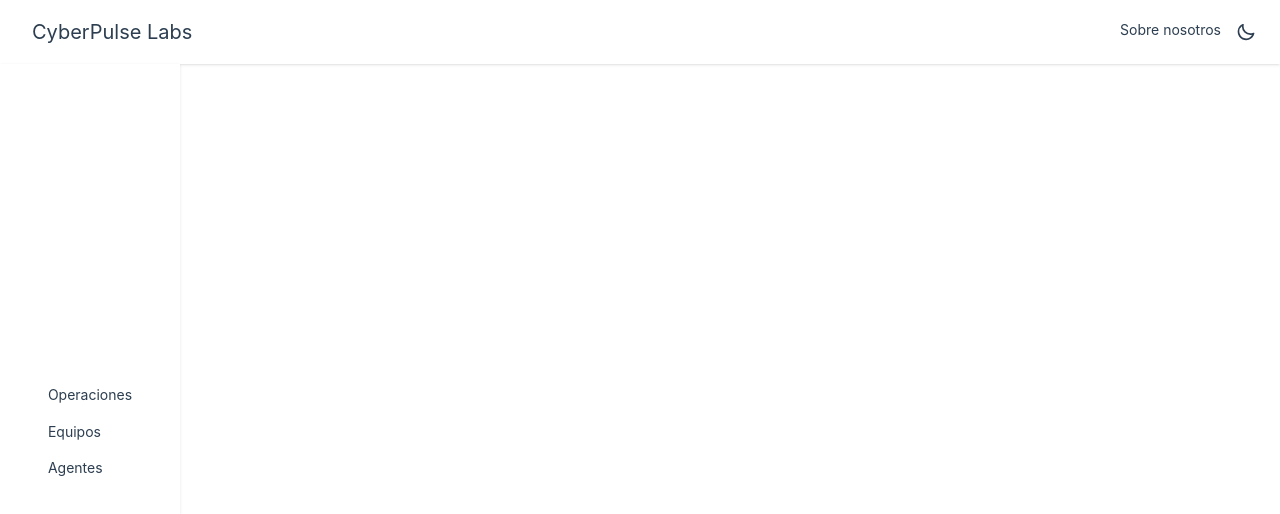
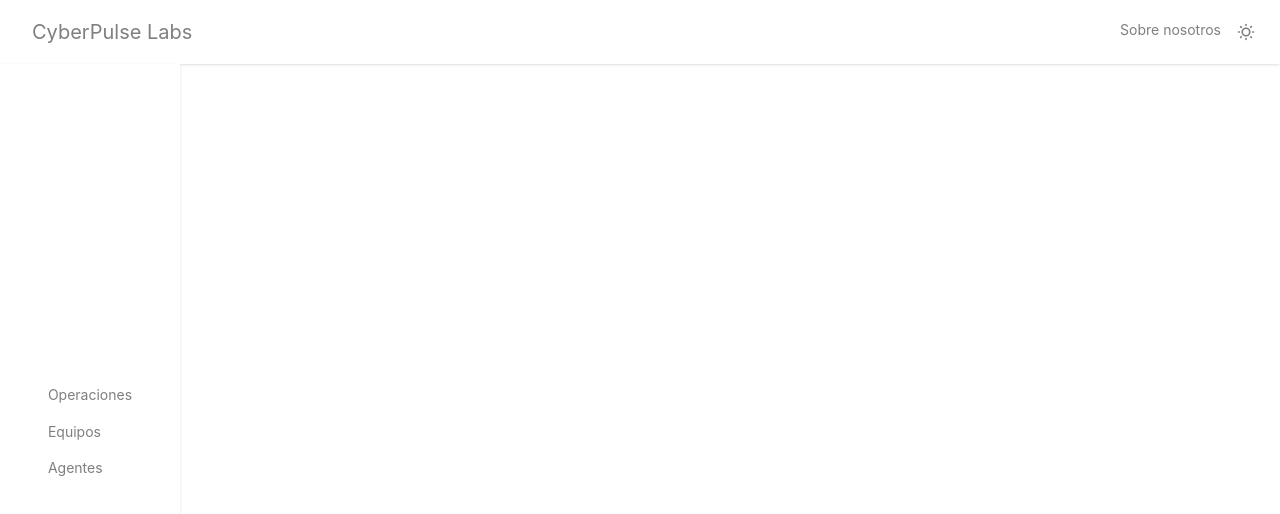
Before and after one commit to NachoMartinezLozano/PracticaFinal, a Vue app in the folder Front-end/PracticaFinal/: page / in a window 1280 px wide. Shown: the top 514 px of the page. Built offline with nearby package versions, Linux system fonts and the light colour scheme.

Commit message:
No funciona cambio modo claro/oscuro

```diff
--- a/Front-end/PracticaFinal/src/assets/base.css
+++ b/Front-end/PracticaFinal/src/assets/base.css
@@ -50,6 +50,21 @@
   }
 }
 
+@media (prefers-color-scheme: light) {
+  :root {
+    --color-background: var(--vt-c-white);
+    --color-background-soft: var(--vt-c-white-soft);
+    --color-background-mute: var(--vt-c-white-mute);
+
+    --color-border: var(--vt-c-divider-light-2);
+    --color-border-hover: var(--vt-c-divider-light-1);
+
+    --color-heading: var(--vt-c-text-light-1);
+    --color-text: var(--vt-c-text-light-2);
+  }
+}
+
+
 *,
 *::before,
 *::after {
--- a/Front-end/PracticaFinal/src/components/Cabecera.vue
+++ b/Front-end/PracticaFinal/src/components/Cabecera.vue
@@ -1,6 +1,40 @@
 <script setup>
     import { ref, onMounted, onUnmounted } from 'vue'
     const nombreEmpresa = 'CyberPulse Labs'
+
+     // Variable para controlar el cambio de tema
+    const theme = ref(localStorage.getItem('theme') || (window.matchMedia('(prefers-color-scheme: dark)').matches ? 'dark' : 'light'))
+
+    // Aplicar el tema al cargar la página
+    const applyTheme = () => {
+        document.documentElement.setAttribute('data-theme', theme.value)
+        localStorage.setItem('theme', theme.value)
+    }
+
+    // Cambiar el tema al hacer clic sobre el toggle de cambio de modo
+    const toggleTheme = () => {
+        theme.value = theme.value === 'light' ? 'dark' : 'light'
+        applyTheme()
+    }
+
+    // Escuchar cambios en la preferencia del sistema
+    const handleSystemThemeChange = (e) => {
+        if (!localStorage.getItem('theme')) {
+            theme.value = e.matches ? 'dark' : 'light'
+            applyTheme()
+        }
+    }
+
+    // Inicializar el tema y configurar el listener
+    onMounted(() => {
+        applyTheme()
+        window.matchMedia('(prefers-color-scheme: dark)').addEventListener('change', handleSystemThemeChange)
+    })
+
+    // Limpiar el listener al desmontar el componente
+    onUnmounted(() => {
+        window.matchMedia('(prefers-color-scheme: dark)').removeEventListener('change', handleSystemThemeChange)
+    })
 
     const showBoton = ref(window.innerWidth < 768)
 
@@ -42,7 +76,7 @@
                 <li>
                     <label class="swap swap-rotate">
                     <!-- this hidden checkbox controls the state -->
-                    <input type="checkbox" />
+                    <input type="checkbox" :checked="theme === 'light'" @change="toggleTheme" />
 
                     <!-- sun icon -->
                     <svg
--- /dev/null
+++ b/Front-end/PracticaFinal/src/tailwind.config.js
@@ -0,0 +1,22 @@
+module.exports = {
+  daisyui: {
+    themes: [
+      {
+        light: {
+          ...require('daisyui/src/theming/themes')['light'],
+          'base-100': '#FFFFFF', // Fondo blanco
+          'base-content': '#000000', // Texto negro
+          primary: '#1E40AF', // Azul oscuro para botones/enlaces
+          'primary-content': '#FFFFFF', // Texto blanco en elementos primarios
+        },
+        dark: {
+          ...require('daisyui/src/theming/themes')['dark'],
+          'base-100': '#000000', // Fondo negro
+          'base-content': '#FFFFFF', // Texto blanco
+          primary: '#3B82F6', // Azul claro para botones/enlaces
+          'primary-content': '#FFFFFF', // Texto blanco en elementos primarios
+        },
+      },
+    ],
+  },
+}
```
